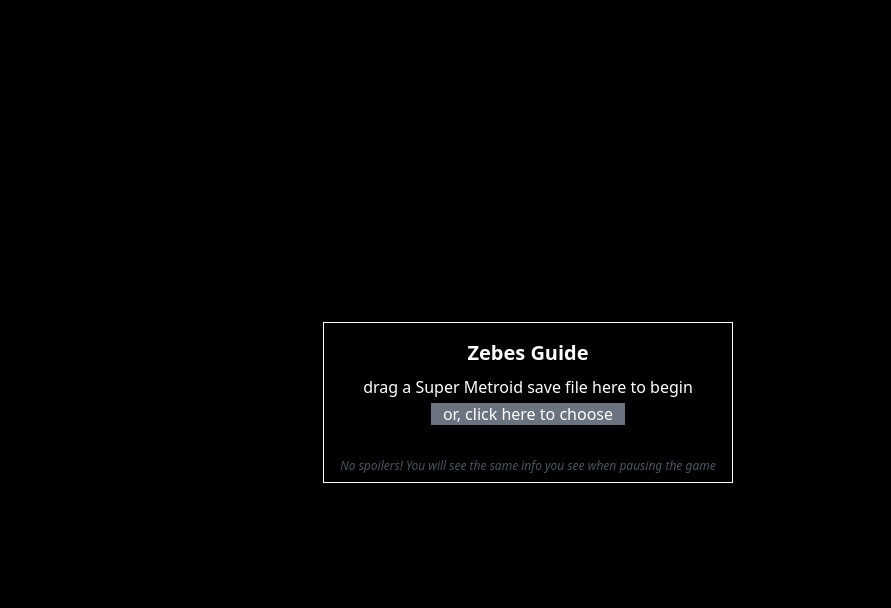
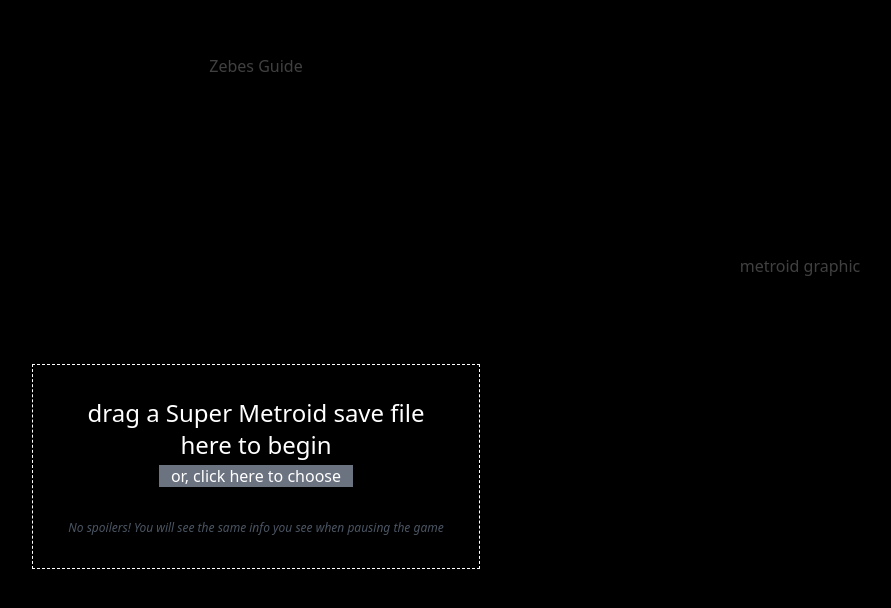
Before and after one commit to city41/zebesguide, a Next.js app: page / in a window 1280 px wide. Shown: the part 134-742 px from the top of the page, without its empty margins (112-1003 px from the left). Built offline with nearby package versions, Linux system fonts and the light colour scheme.

Commit message:
Intro: skeleton layout in place

```diff
--- a/src/components/IndexPage/IndexPage.tsx
+++ b/src/components/IndexPage/IndexPage.tsx
@@ -8,10 +8,10 @@
 import { SamusLoadOut } from './SamusLoadOut/SamusLoadOut';
 import { parse, SaveFile } from '../../lib/parser';
 
-type Mode = 'intro' | 'choose-save' | 'map' | 'samus';
+type Mode = 'choose-save' | 'map' | 'samus';
 
 function IndexPage() {
-	const [mode, setMode] = useState<Mode>('intro');
+	const [mode, setMode] = useState<Mode>('choose-save');
 	const [data, setData] = useState<null | Uint8Array>(null);
 	const [cells, setCells] = useState<CellMatrix | null>(null);
 	const [saveFile, setSaveFile] = useState<SaveFile | null>(null);
@@ -64,7 +64,7 @@
 			);
 			break;
 		}
-		case 'intro':
+		case 'choose-save':
 		default: {
 			body = (
 				<Intro
@@ -81,12 +81,12 @@
 	return (
 		<div className="w-screen h-screen mx-auto" style={{ maxWidth: 1088 }}>
 			{body}
-			{mode !== 'intro' && (
+			{mode !== 'choose-save' && (
 				<ResetButton
 					className="fixed top-2 right-2"
 					onClick={() => {
 						setData(null);
-						setMode('intro');
+						setMode('choose-save');
 					}}
 				/>
 			)}
--- a/src/components/IndexPage/Intro/Intro.tsx
+++ b/src/components/IndexPage/Intro/Intro.tsx
@@ -15,20 +15,22 @@
 			className={clsx(
 				className,
 				styles.root,
-				'relative w-full h-screen grid place-items-center bg-cover bg-black'
+				'relative mx-auto max-w-6xl h-screen grid grid-cols-2 grid-rows-2 place-items-center'
 			)}
 		>
+			<div>
+				<h1>Zebes Guide</h1>
+			</div>
+			<div className="row-span-2">metroid graphic</div>
 			<DropZone
-				className="py-2 px-4 max-w-md text-center bg-black border border-white z-10"
-				style={{ marginTop: '25%' }}
+				className="p-8 max-w-md text-center bg-black border border-dashed border-white z-10"
 				onData={onData}
 			>
 				{(clickToChoose) => (
 					<>
-						<h1 className="font-bold text-xl text-white text-center my-2">
-							Zebes Guide
-						</h1>
-						<div>drag a Super Metroid save file here to begin</div>
+						<div className="text-2xl">
+							drag a Super Metroid save file here to begin
+						</div>
 						{clickToChoose}
 						<p className="text-gray-600 text-xs italic mt-8">
 							No spoilers! You will see the same info you see when pausing the
```
